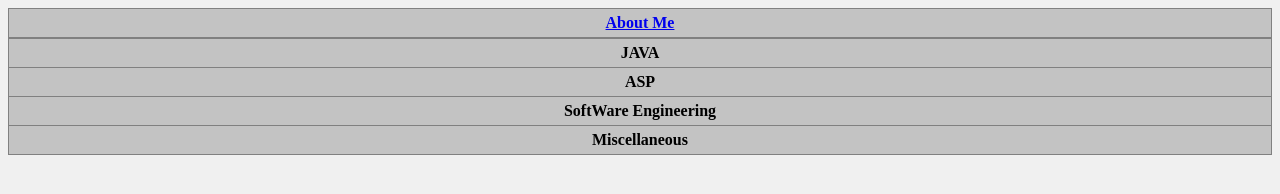
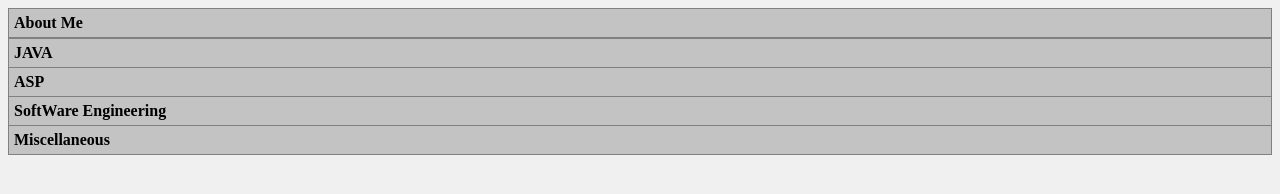
Before and after one commit to ArumugaDevi/eResources, a plain HTML site: page left.html in a window 1280 px wide. Drawn offline with nearby package versions, Linux system fonts and the light colour scheme.

Commit message:
Add files via upload

```diff
--- a/left.html
+++ b/left.html
@@ -23,6 +23,33 @@ table {
 .collapsed {
     display: none;
 }
+
+a {
+  position: relative;
+  color: #000;
+  text-decoration: none;
+}
+
+a:hover {
+  color: #000;
+}
+
+a::before {
+  content: "";
+  position: absolute;
+  display: block;
+  width: 100%;
+  height: 2px;
+  bottom: 0;
+  left: 0;
+  background-color: #000;
+  transform: scaleX(0);
+  transition: transform 0.3s ease;
+}
+
+a:hover::before {
+  transform: scaleX(1);
+}
 </style>
 
 <script src="https://ajax.googleapis.com/ajax/libs/jquery/3.5.1/jquery.min.js"></script>
@@ -41,13 +68,13 @@ $('thead').on('click', function(){
  <body  bgcolor="#f0f0f0">
  <table id="example0">
  <tr>
- <td  bgcolor=#c3c3c3 align=center><b><a href="about.html" target="right">About Me</a></b></td>
+ <td  bgcolor=#c3c3c3 align=left><b><a href="about.html" target="right">About Me</a></b></td>
  </tr>
  </table>
 
   <table id="example">
     <thead>
-        <tr><th>JAVA</th></tr>
+        <tr><th  align=left>JAVA</th></tr>
     </thead>
 			<tbody class="collapsed">
 				<tr><td  align=center><a href="loops.html" target="right">For Loops</a></td></tr>
@@ -55,7 +82,7 @@ $('thead').on('click', function(){
 			</tbody>
 
     <thead>
-        <tr><th>ASP</th></tr>
+        <tr><th align=left>ASP</th></tr>
     </thead>
 			<tbody class="collapsed">
 				<tr><td  align=center><a href="loops.html" target="right">Loops</a></td></tr>
@@ -63,7 +90,7 @@ $('thead').on('click', function(){
 			</tbody>
 
     <thead>
-        <tr><th>SoftWare Engineering</th></tr>
+        <tr><th align=left>SoftWare Engineering</th></tr>
     </thead>
 			<tbody class="collapsed">
 				<tr><td  align=center><a href="SEPart1.html" target="right">Part1</a></td></tr>
@@ -71,11 +98,12 @@ $('thead').on('click', function(){
 			</tbody>
 
      <thead>
-        <tr><th>Miscellaneous </th></tr>
+        <tr><th align=left>Miscellaneous </th></tr>
     </thead>
 			<tbody class="collapsed">
 				<tr><td  align=center><a href="Misc_VB_Loop.html" target="right">VB Script Loops</a></td></tr>
 				<tr><td  align=center><a href="Misc_Anydesk.html" target="right">Connect Remote Desktop</a></td></tr>
+
 			</tbody>
 
 </table>
```
